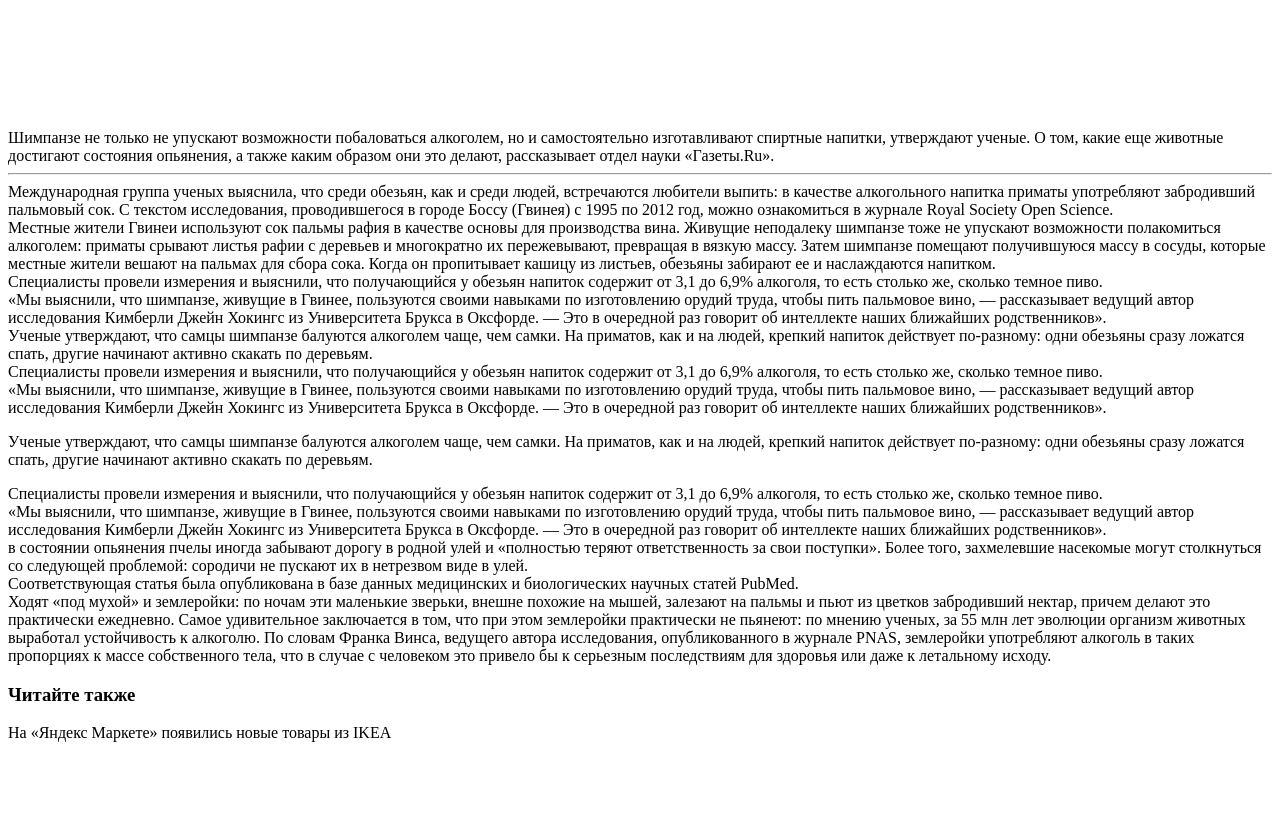
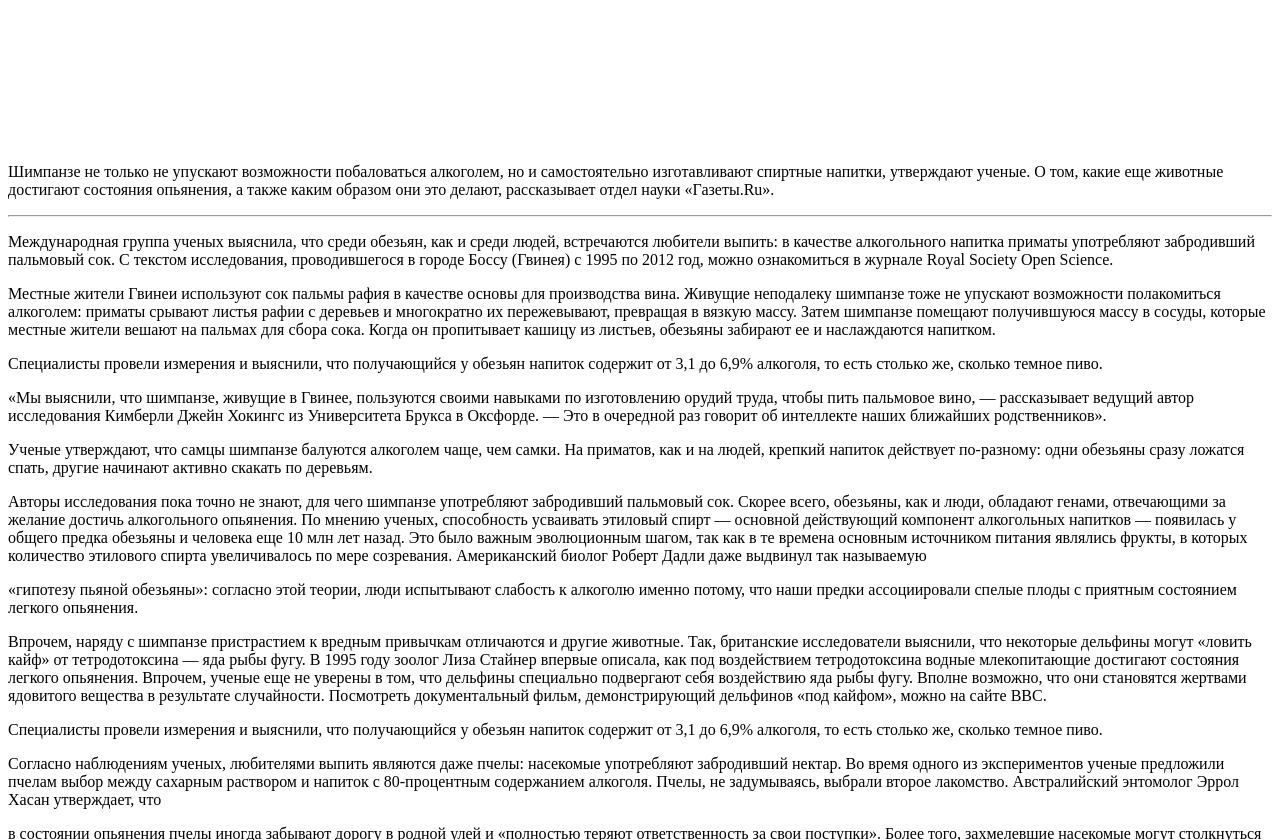
Before and after one commit to zygomaticontheway/task_fe-css-animals-are-drunk, a plain HTML site: page index.html in a window 1280 px wide. Shown: the part 1960-2800 px from the top of the page. Before the commit the page ends 2710 px from the top, so only its background shows below. Drawn offline with Linux system fonts and the light colour scheme.

Commit message:
fix text

```diff
--- a/index.html
+++ b/index.html
@@ -16,82 +16,105 @@
         <div>
             <h2 class="headline">Как выпивают животные</h2>
             <div class="subheader">Исследования биологов, доказывающие, что животные могут быть алкоголиками</div>
+            <a href="https://www.gazeta.ru/gazeta/authors/ekaterina_shutova.shtml">Екатерина Шутова</a>
             <img id="panda" src="panda.png" alt="panda picture">
-        <div class="intro">
+            <p class="intro">
                 Шимпанзе не только не упускают возможности побаловаться алкоголем, но и самостоятельно изготавливают
-            спиртные напитки, утверждают ученые. О том, какие еще животные достигают состояния опьянения, а также каким
+                спиртные напитки, утверждают ученые. О том, какие еще животные достигают состояния опьянения, а также
+                каким
                 образом они это делают, рассказывает отдел науки «Газеты.Ru».
-        </div>
+            </p>
             <hr>
         </div>
-    <div class="main-text">
+        <p class="main-text">
             Международная группа ученых выяснила, что среди обезьян, как и среди людей, встречаются любители выпить: в
             качестве алкогольного напитка приматы употребляют забродивший пальмовый сок. С текстом исследования,
             проводившегося в городе Боссу (Гвинея) с 1995 по 2012 год, можно ознакомиться в журнале Royal Society Open
             Science.
-    </div>
-    <div id="text-more">
-        Местные жители Гвинеи используют сок пальмы рафия в качестве основы для производства вина. Живущие неподалеку
+        </p>
+        <p class="main-text text-more">
+            Местные жители Гвинеи используют сок пальмы рафия в качестве основы для производства вина. Живущие
+            неподалеку
             шимпанзе тоже не упускают возможности полакомиться алкоголем: приматы срывают листья рафии с деревьев и
             многократно их пережевывают, превращая в вязкую массу. Затем шимпанзе помещают получившуюся массу в сосуды,
             которые местные жители вешают на пальмах для сбора сока. Когда он пропитывает кашицу из листьев, обезьяны
             забирают ее и наслаждаются напитком.
-    </div>
-    <div class="bald-idea">
-        Специалисты провели измерения и выяснили, что получающийся у обезьян напиток содержит от 3,1 до 6,9% алкоголя,
+        </p>
+        <p class="idea">
+            Специалисты провели измерения и выяснили, что получающийся у обезьян напиток содержит от 3,1 до 6,9%
+            алкоголя,
             то есть столько же, сколько темное пиво.
-    </div>
-    «Мы выяснили, что шимпанзе, живущие в Гвинее, пользуются своими навыками по изготовлению орудий труда, чтобы пить
-    пальмовое вино, — рассказывает ведущий автор исследования Кимберли Джейн Хокингс из Университета Брукса в Оксфорде.
+        </p>
+        <p class="main-text">
+            «Мы выяснили, что шимпанзе, живущие в Гвинее, пользуются своими навыками по изготовлению орудий труда, чтобы
+            пить
+            пальмовое вино, — рассказывает ведущий автор исследования Кимберли Джейн Хокингс из Университета Брукса в
+            Оксфорде.
             — Это в очередной раз говорит об интеллекте наших ближайших родственников».
-    <div class="main-text">
-        Ученые утверждают, что самцы шимпанзе балуются алкоголем чаще, чем самки. На приматов, как и на людей, крепкий
-        напиток действует по-разному: одни обезьяны сразу ложатся спать, другие начинают активно скакать по деревьям.
-    </div>
+        </p>
+        <p class="main-text">
+            Ученые утверждают, что самцы шимпанзе балуются алкоголем чаще, чем самки. На приматов, как и на людей,
+            крепкий
+            напиток действует по-разному: одни обезьяны сразу ложатся спать, другие начинают активно скакать по
+            деревьям.
+        </p>
+        <p class="main-text">
+            Авторы исследования пока точно не знают, для чего шимпанзе употребляют забродивший пальмовый сок. Скорее
+            всего, обезьяны, как и люди, обладают генами, отвечающими за желание достичь алкогольного опьянения. По
+            мнению ученых, способность усваивать этиловый спирт — основной действующий компонент алкогольных напитков —
+            появилась у общего предка обезьяны и человека еще 10 млн лет назад. Это было важным эволюционным шагом, так
+            как в те времена основным источником питания являлись фрукты, в которых количество этилового спирта
+            увеличивалось по мере созревания. Американский биолог Роберт Дадли даже выдвинул так называемую
+        </p>
+        <p class="main-text">
+            <span class="idea">
+                «гипотезу пьяной обезьяны»: согласно этой теории, люди испытывают слабость к алкоголю именно потому, что
+                наши предки ассоциировали спелые плоды с приятным состоянием легкого опьянения.
+            </span>
+        </p>
+        <p class="main-text">
+            Впрочем, наряду с шимпанзе пристрастием к вредным привычкам отличаются и другие животные. Так, британские
+            исследователи выяснили, что некоторые дельфины могут «ловить кайф» от тетродотоксина — яда рыбы фугу. В 1995
+            году зоолог Лиза Стайнер впервые описала, как под воздействием тетродотоксина водные млекопитающие достигают
+            состояния легкого опьянения. Впрочем, ученые еще не уверены в том, что дельфины специально подвергают себя
+            воздействию яда рыбы фугу. Вполне возможно, что они становятся жертвами ядовитого вещества в результате
+            случайности. Посмотреть документальный фильм, демонстрирующий дельфинов «под кайфом», можно на сайте BBC.
+        </p>
+        <p class="main-text">
+            <span class="idea">
+                Специалисты провели измерения и выяснили, что получающийся у обезьян напиток содержит от 3,1 до 6,9%
+                алкоголя,
+                то есть столько же, сколько темное пиво.
 
-    <div class="bald-idea">
-        Специалисты провели измерения и выяснили, что получающийся у обезьян напиток содержит от 3,1 до 6,9% алкоголя,
-        то есть столько же, сколько темное пиво.
-    </div>
-    «Мы выяснили, что шимпанзе, живущие в Гвинее, пользуются своими навыками по изготовлению орудий труда, чтобы пить
-    пальмовое вино, — рассказывает ведущий автор исследования Кимберли Джейн Хокингс из Университета Брукса в Оксфорде.
-    — Это в очередной раз говорит об интеллекте наших ближайших родственников».
-    <p>
-        Ученые утверждают, что самцы шимпанзе балуются алкоголем чаще, чем самки. На приматов, как и на людей, крепкий
-        напиток действует по-разному: одни обезьяны сразу ложатся спать, другие начинают активно скакать по деревьям.
+            </span>
         </p>
 
-    <div class="bald-idea">
-        Специалисты провели измерения и выяснили, что получающийся у обезьян напиток содержит от 3,1 до 6,9% алкоголя,
-        то есть столько же, сколько темное пиво.
-
-    </div>
-    <div class="main-text">
-        «Мы выяснили, что шимпанзе, живущие в Гвинее, пользуются своими навыками по изготовлению орудий труда, чтобы
-        пить пальмовое вино, — рассказывает ведущий автор исследования Кимберли Джейн Хокингс из Университета Брукса в
-        Оксфорде. — Это в очередной раз говорит об интеллекте наших ближайших родственников».
-    </div>
-    <div class="bald-idea" id="idea3">
-        в состоянии опьянения пчелы иногда забывают дорогу в родной улей и «полностью теряют ответственность за свои
-        поступки». Более того, захмелевшие насекомые могут столкнуться со следующей проблемой: сородичи не пускают их в
-        нетрезвом виде в улей.
-    </div>
-    <div>
-        Соответствующая статья была опубликована в базе данных медицинских и биологических научных статей PubMed.
-    </div>
-    <div class="main-text" id="endtext">
-        Ходят «под мухой» и землеройки: по ночам эти маленькие зверьки, внешне похожие на мышей, залезают на пальмы и
-        пьют из цветков забродивший нектар, причем делают это практически ежедневно. Самое удивительное заключается в
-        том, что при этом землеройки практически не пьянеют: по мнению ученых, за 55 млн лет эволюции организм животных
-        выработал устойчивость к алкоголю. По словам Франка Винса, ведущего автора исследования, опубликованного в
-        журнале PNAS, землеройки употребляют алкоголь в таких пропорциях к массе собственного тела, что в случае с
-        человеком это привело бы к серьезным последствиям для здоровья или даже к летальному исходу.
-    </div>
+        <p class="main-text">
+            Согласно наблюдениям ученых, любителями выпить являются даже пчелы: насекомые употребляют забродивший
+            нектар. Во время одного из экспериментов ученые предложили пчелам выбор между сахарным раствором и напиток с
+            80-процентным содержанием алкоголя. Пчелы, не задумываясь, выбрали второе лакомство. Австралийский энтомолог
+            Эррол Хасан утверждает, что
+        </p>
+        <p class="main-text">
+            <span class="idea">
+                в состоянии опьянения пчелы иногда забывают дорогу в родной улей и «полностью теряют ответственность за
+                свои поступки». Более того, захмелевшие насекомые могут столкнуться со следующей проблемой: сородичи не
+                пускают их в нетрезвом виде в улей.
+            </span>
+        </p>
+        <p class="main-text">
+            Ходят «под мухой» и землеройки: по ночам эти маленькие зверьки, внешне похожие на мышей, залезают на пальмы
+            и пьют из цветков забродивший нектар, причем делают это практически ежедневно. Самое удивительное
+            заключается в том, что при этом землеройки практически не пьянеют: по мнению ученых, за 55 млн лет эволюции
+            организм животных выработал устойчивость к алкоголю. По словам Франка Винса, ведущего автора исследования,
+            опубликованного в журнале PNAS, землеройки употребляют алкоголь в таких пропорциях к массе собственного
+            тела, что в случае с человеком это привело бы к серьезным последствиям для здоровья или даже к летальному
+            исходу.
+        </p>
     </main>
 
 
     <footer>
-    <h3>Читайте также</h3>
         <div class="footer-element">На «Яндекс Маркете» появились новые товары из IKEA</div>
     </footer>
 </body>
```
Lines whose indentation alone changed are shown as unchanged.
